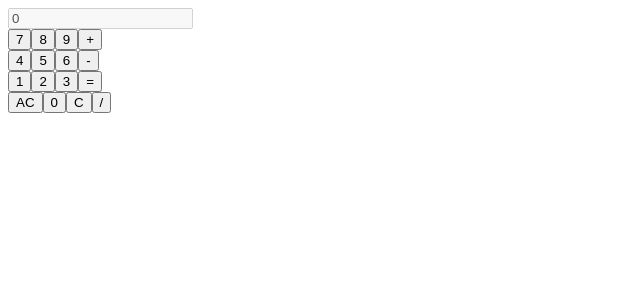
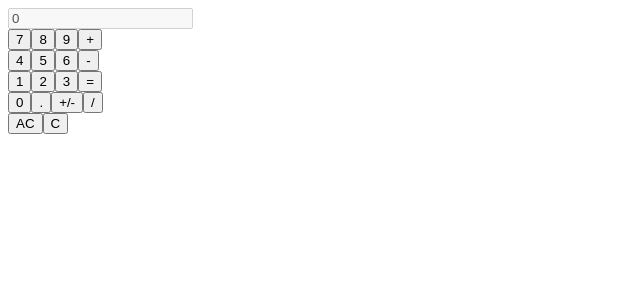
Before and after one commit to lucas-militao/Calculator_web, a React app: page / in a window 1280 px wide. Shown: the top 300 px of the page, without its empty margins (0-640 px from the left). Built offline with nearby package versions, Linux system fonts and the light colour scheme.

Commit message:
Number Sign Button implemented

```diff
--- a/src/App.js
+++ b/src/App.js
@@ -69,6 +69,20 @@ export default function App() {
     setOperation(' ');
   }
 
+  function handleNumberSign() {
+    if (display != "0") {
+      if (display[0] == "-") {
+        setDisplay(display.substring(1, display.length));
+      } else {
+        setDisplay("-" + display);
+      }
+    }
+  }
+
+  function handleDecimalDot() {
+
+  }
+
   function calculation(num1, num2, op) {
     if (op == '+') return num1 + num2;
     else if (op == '-') return num1 - num2;
@@ -100,10 +114,14 @@ export default function App() {
             <button value='=' onClick={handleResult}>=</button>
           </div>
           <div id="line4">
+            <button onClick={handleInput} value= "0">0</button>
+            <button onClick={handleDecimalDot} value=".">.</button>
+            <button onClick={handleNumberSign} value="+/-">+/-</button>
+            <button value='/' onClick={handleOperationButtonClick}>/</button>
+          </div>
+          <div id="line5">
             <button onClick={handleClearAll}>AC</button>
-            <button onClick={handleInput} value= "0">0</button>
             <button onClick={handleClear}>C</button>
-            <button value='/' onClick={handleOperationButtonClick}>/</button>
           </div>
         </div>
       </div>
```
Also changed, not shown: 1 other file (tests, documents, lock files or other folders).
